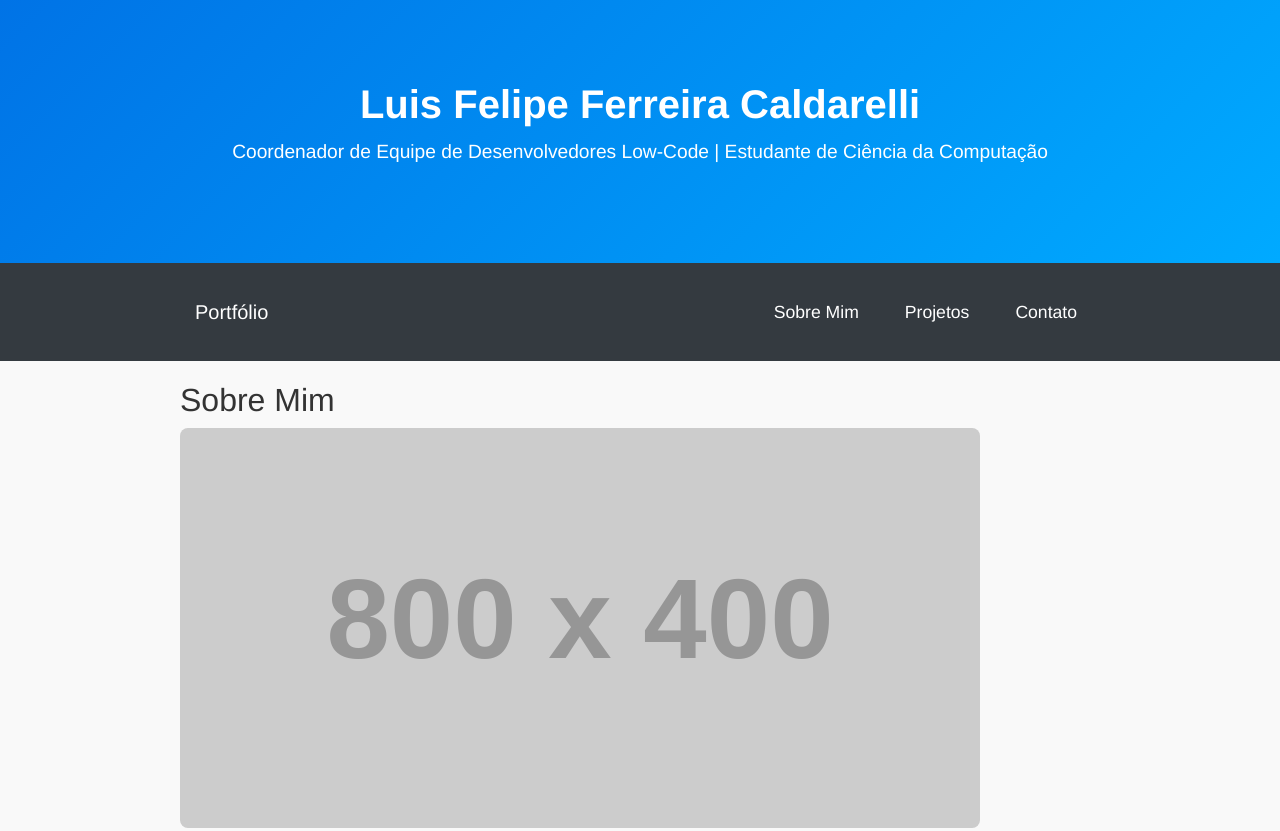
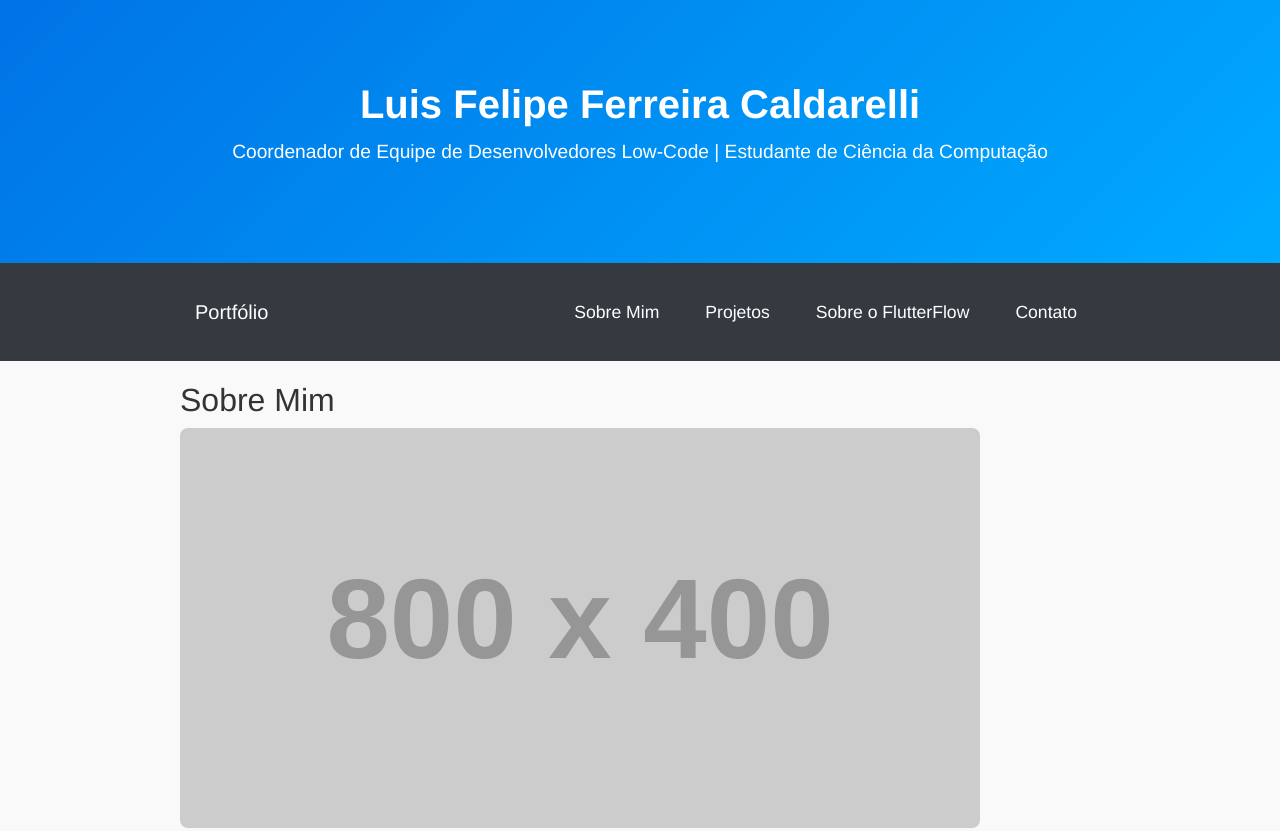
Before and after one commit to C4LD4R3LL1/Blog_Pessoal, a website: page index.html in a window 1280 px wide. Shown: the top 831 px of the page. Drawn offline with nearby package versions, Linux system fonts and the light colour scheme; placeholder pictures from the web are drawn by us.

Commit message:
teste ci

```diff
--- a/index.html
+++ b/index.html
@@ -29,6 +29,9 @@
                     </li>
                     <li class="nav-item">
                         <a class="nav-link" href="#projects">Projetos</a>
+                    </li>
+                    <li class="nav-item">
+                        <a class="nav-link" href="#">Sobre o FlutterFlow</a>
                     </li>
                     <li class="nav-item">
                         <a class="nav-link" href="#contact">Contato</a>
```
